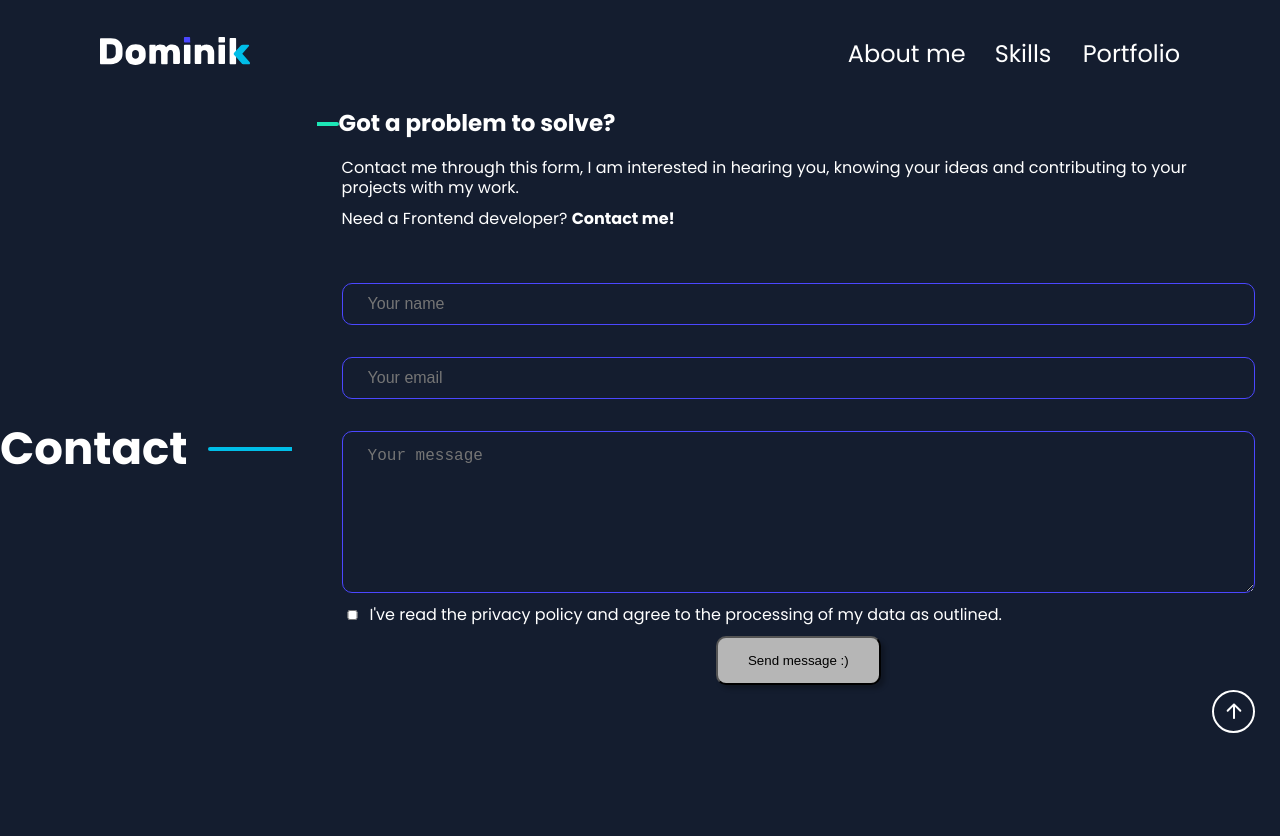
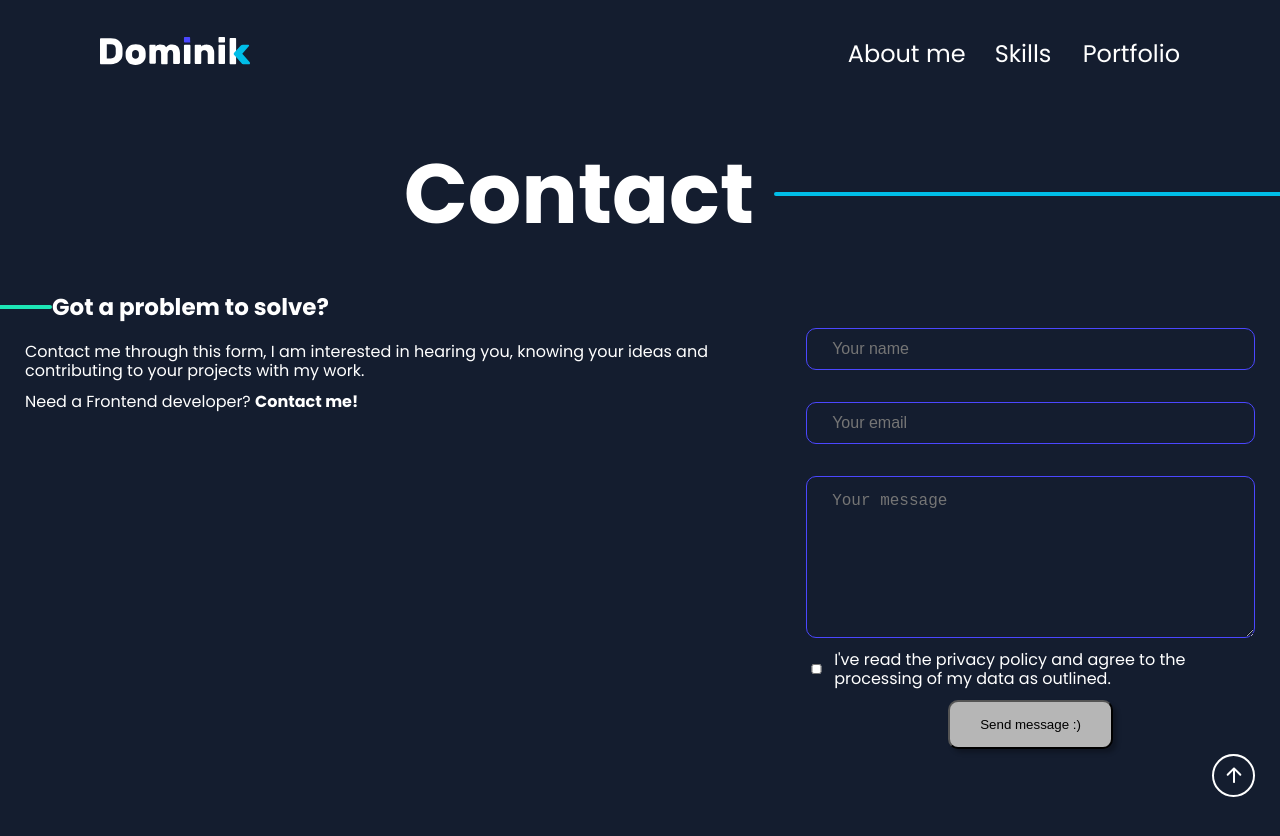
Before and after one commit to RafaelTauschek/rafaeltauschek.de, an Angular app: page / in a window 1280 px wide. Shown: the top 836 px of the page. Before the commit the page ends 800 px from the top, so only its background shows below. Built offline with nearby package versions, Linux system fonts and the light colour scheme.

Commit message:
some contact section refactoring and added svg for desktop

```diff
--- a/src/app/contact-section/contact-section.component.html
+++ b/src/app/contact-section/contact-section.component.html
@@ -1,24 +1,34 @@
 <div class="contact-section">
-    <div class="contact-title">
+    <div class="contact-header">
         <h2>Contact</h2>
-        <svg xmlns="http://www.w3.org/2000/svg" width="84" height="4" viewBox="0 0 84 4" fill="none">
+        <svg class="header-svg-mobile" xmlns="http://www.w3.org/2000/svg" width="84" height="4" viewBox="0 0 84 4" fill="none">
             <path d="M2 2H84" stroke="#00BEE8" stroke-width="4" stroke-linecap="round" />
+        </svg>
+        <svg class="header-svg-desktop" xmlns="http://www.w3.org/2000/svg" width="506" height="4" viewBox="0 0 506 4" fill="none">
+            <path d="M2 2L506 1.99996" stroke="#00BEE8" stroke-width="4" stroke-linecap="round" />
         </svg>
     </div>
     <div class="contact-content">
         <div class="contact-description">
             <div class="contact-description-title">
-                <svg xmlns="http://www.w3.org/2000/svg" width="22" height="4" viewBox="0 0 22 4" fill="none">
-                    <path d="M1.74846e-07 0L-2 -1.74846e-07L-2 4L-1.74846e-07 4L1.74846e-07 0ZM20 4C21.1046 4 22 3.10457 22 2C22 0.895432 21.1046 1.84502e-06 20 1.74846e-06L20 4ZM-1.74846e-07 4L20 4L20 1.74846e-06L1.74846e-07 0L-1.74846e-07 4Z" fill="#1CE6B6"/>
-                    </svg>
+                <svg class="description-svg-mobile" xmlns="http://www.w3.org/2000/svg" width="22" height="4" viewBox="0 0 22 4" fill="none">
+                    <path
+                        d="M1.74846e-07 0L-2 -1.74846e-07L-2 4L-1.74846e-07 4L1.74846e-07 0ZM20 4C21.1046 4 22 3.10457 22 2C22 0.895432 21.1046 1.84502e-06 20 1.74846e-06L20 4ZM-1.74846e-07 4L20 4L20 1.74846e-06L1.74846e-07 0L-1.74846e-07 4Z"
+                        fill="#1CE6B6" />
+                </svg>
+                <svg class="description-svg-desktop" xmlns="http://www.w3.org/2000/svg" width="52" height="4" viewBox="0 0 52 4" fill="none">
+                    <path d="M0 2L50 2" stroke="#1CE6B6" stroke-width="4" stroke-linecap="round"/>
+                </svg>
                 <h3>Got a problem to solve?</h3>
             </div>
             <div class="contact-description-body">
-                <p>Contact me through this form, I am interested in hearing you, knowing your ideas and contributing to your projects with my work.</p>
+                <p>Contact me through this form, I am interested in hearing you, knowing your ideas and contributing to
+                    your
+                    projects with my work.</p>
                 <p>Need a Frontend developer? <b>Contact me!</b></p>
             </div>
         </div>
         <app-contact-form></app-contact-form>
-        <div class="contact-arrow"><a class="arrow-up" href="#"><img src="./assets/img/icons/arrow-down.svg"></a></div>
     </div>
+    <div class="contact-arrow"><a class="arrow-up" href="#"><img src="./assets/img/icons/arrow-down.svg"></a></div>
 </div>
--- a/src/app/contact-section/contact-section.component.scss
+++ b/src/app/contact-section/contact-section.component.scss
@@ -2,13 +2,9 @@
     display: flex;
     flex-direction: column;
     gap: 25px;
-
-    @media(min-width: 1024px) {
-        flex-direction: row;
-    }
 }
 
-.contact-title {
+.contact-header {
     display: flex;
     gap: 20px;
     align-items: center;
@@ -17,6 +13,22 @@
     h2 {
         font-size: 45px;
         font-weight: 700;
+
+        @media(min-width: 500px) {
+            font-size: 54px;
+        }
+        @media(min-width: 768px) {
+            font-size: 64px;
+        }
+        @media(min-width: 1024px) {
+            font-size: 74px;
+        }
+        @media(min-width: 1280px) {
+            font-size: 84px;
+        }
+        @media(min-width: 1440px) {
+            font-size: 90px;
+        }
     }
 
 }
@@ -25,6 +37,10 @@
     display: flex;
     flex-direction: column;
     gap: 25px;
+
+    @media(min-width: 1024px) {
+        flex-direction: row;
+    }
 }
 
 .contact-description {
@@ -79,3 +95,35 @@
         height: 24px;
     }
 }
+
+.header-svg-mobile {
+    display: flex;
+
+    @media(min-width: 1024px) {
+        display: none;
+    }
+}
+
+.header-svg-desktop {
+    display: none;
+
+    @media(min-width: 1024px) {
+        display: flex;
+    }
+}
+
+.description-svg-mobile {
+    display: flex;
+
+    @media(min-width: 1024px) {
+        display: none;
+    }
+}
+
+.description-svg-desktop {
+    display: none;
+
+    @media(min-width: 1024px) {
+        display: flex;
+    }
+}
```
